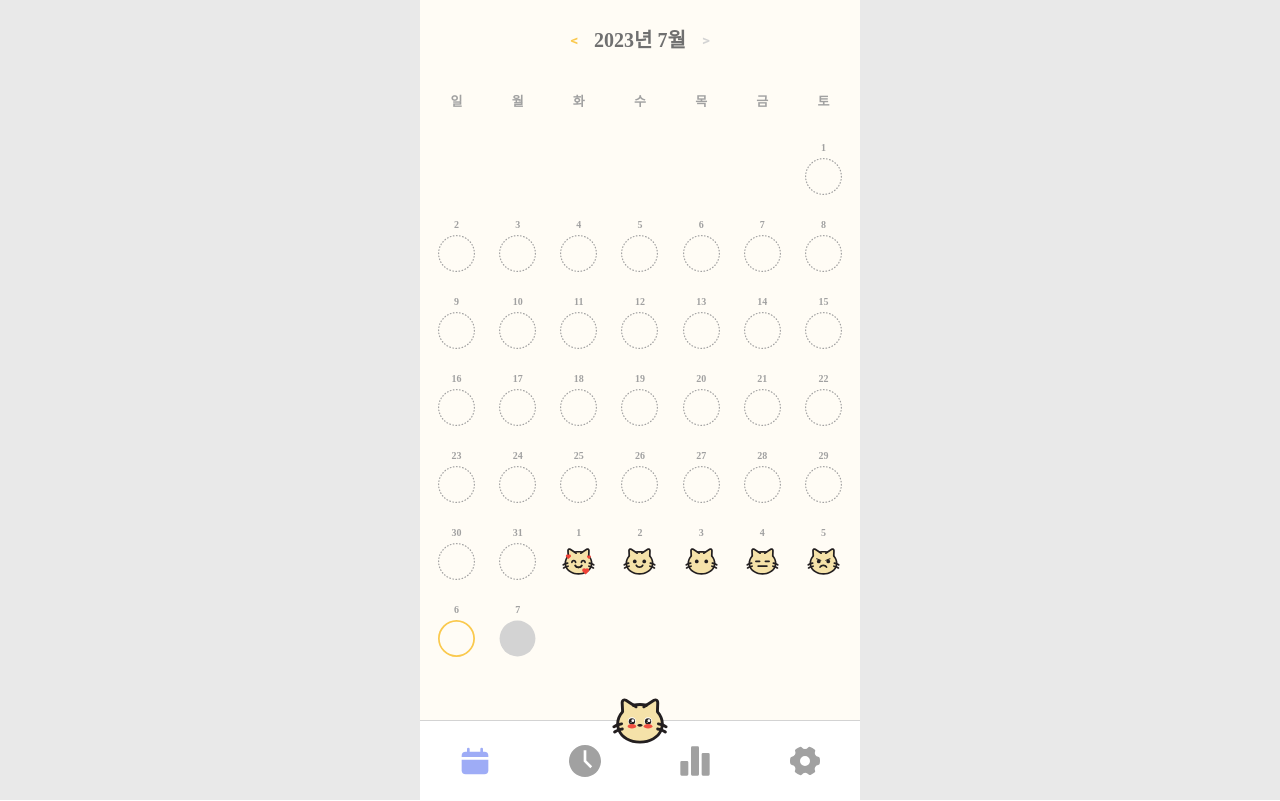
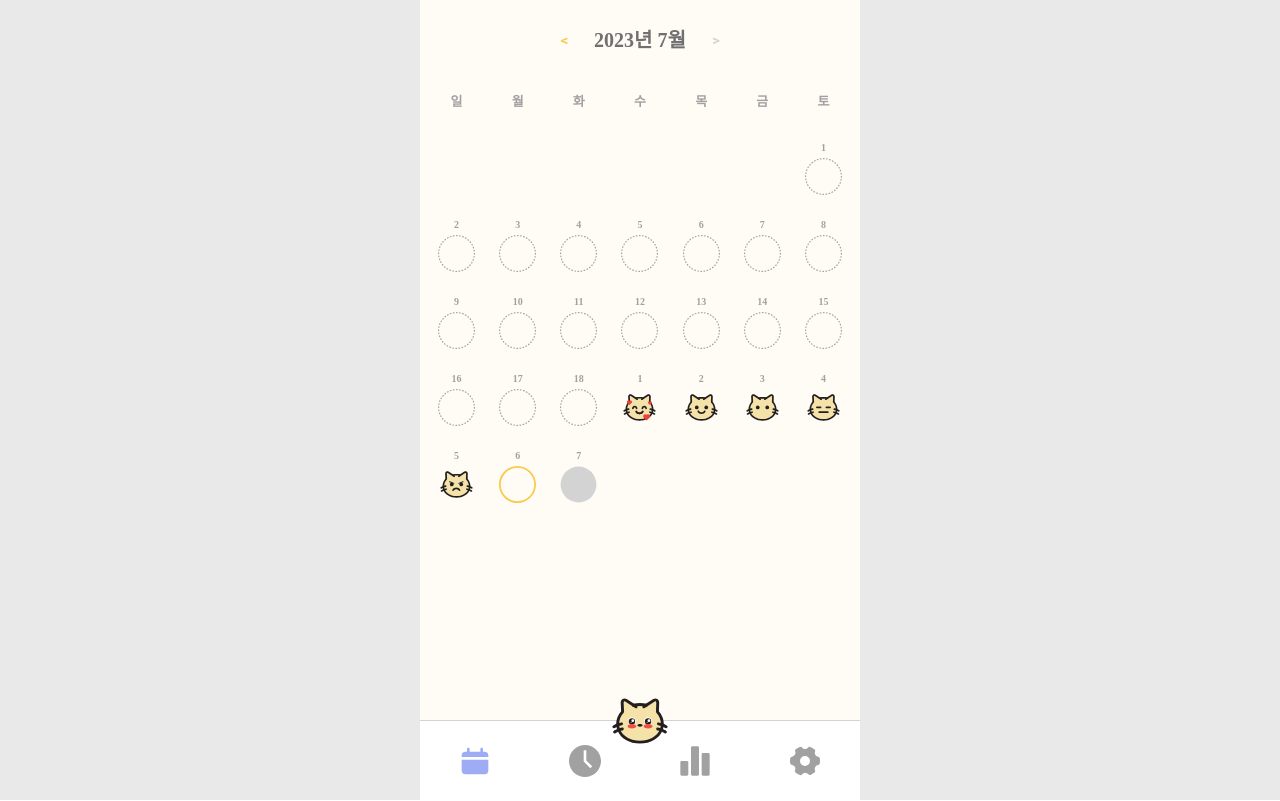
Before and after one commit to ShinjungOh/Haru-Hannyan, a React (Vite) app: page /calendar in a window 1280 px wide. Built offline with nearby package versions, Linux system fonts and the light colour scheme.

Commit message:
feat: 달력 날짜 가져오기 구현

```diff
--- a/src/lib/const/path.ts
+++ b/src/lib/const/path.ts
@@ -2,9 +2,10 @@ export const PATH = {
   HOME: '/',
   SIGN_IN: '/signin',
   SIGN_UP: '/signup',
+  OAUTH_KAKAO: '/oauth/kakao',
   CALENDAR: '/calendar',
   TIMELINE: '/timeline',
   REPORT: '/report',
   SETTING: '/setting',
-  OAUTH_KAKAO: '/oauth/kakao',
+  WRITE: '/write',
 };
--- a/src/pages/CalendarPage.tsx
+++ b/src/pages/CalendarPage.tsx
@@ -7,13 +7,28 @@ import styleTokenCss from '@ui/styles/styleToken.css';
 
 const dayName = ['일', '월', '화', '수', '목', '금', '토'];
 
-const range = (end) =>
+const range = (end: number) =>
   Array(end)
     .fill(0)
     .map((_, index) => index + 1);
 
 export default function CalendarPage() {
-  const daysInMonth = 31;
+  const getCurrentMonthFirstDay = () => {
+    const currentDate = new Date();
+    return new Date(currentDate.getFullYear(), currentDate.getMonth(), 1);
+  };
+
+  const getCurrentMonthLastDay = () => {
+    const currentDate = new Date();
+    const currentMonth = new Date(currentDate);
+    currentMonth.setMonth(currentMonth.getMonth() + 1);
+    const nextMonth = new Date(currentMonth.getTime() - 1);
+    return nextMonth.getDate();
+  };
+
+  const firstDayOfMonth = getCurrentMonthFirstDay().getDay();
+
+  const daysInMonth = getCurrentMonthLastDay();
 
   return (
     <>
@@ -28,7 +43,7 @@ export default function CalendarPage() {
         </WeekRow>
         <WeekRow>
           <>
-            {Array(6)
+            {Array(firstDayOfMonth)
               .fill(0)
               .map((_, index) => (
                 <div key={index} />
@@ -53,6 +68,7 @@ export default function CalendarPage() {
 
 const Container = styled(Body)`
   padding: 15px 6px;
+  overflow-y: auto;
 `;
 
 const WeekRow = styled.div`
--- /dev/null
+++ b/src/pages/WritePostPage.tsx
@@ -0,0 +1,11 @@
+import Header from '@ui/components/layout/Header';
+import Body from '@ui/components/layout/Body';
+
+export default function WritePostPage() {
+  return (
+    <>
+      <Header />
+      <Body>WritePostPage page</Body>
+    </>
+  );
+}
--- a/src/routes.tsx
+++ b/src/routes.tsx
@@ -8,6 +8,7 @@ import TimelinePage from './pages/TimelinePage';
 import ReportPage from './pages/ReportPage';
 import SettingPage from './pages/SettingPage';
 import AuthKakaoPage from './pages/AuthKakaoPage';
+import WritePostPage from './pages/WritePostPage';
 
 const routes = [
   {
@@ -16,11 +17,12 @@ const routes = [
       { path: PATH.HOME, element: <HomePage /> },
       { path: PATH.SIGN_IN, element: <SigninPage /> },
       { path: PATH.SIGN_UP, element: <SignupPage /> },
+      { path: PATH.OAUTH_KAKAO, element: <AuthKakaoPage /> },
       { path: PATH.CALENDAR, element: <CalendarPage /> },
       { path: PATH.TIMELINE, element: <TimelinePage /> },
       { path: PATH.REPORT, element: <ReportPage /> },
       { path: PATH.SETTING, element: <SettingPage /> },
-      { path: PATH.OAUTH_KAKAO, element: <AuthKakaoPage /> },
+      { path: PATH.WRITE, element: <WritePostPage /> },
     ],
   },
 ];
--- a/src/ui/components/DateColumn.tsx
+++ b/src/ui/components/DateColumn.tsx
@@ -1,5 +1,7 @@
 import styleTokenCss from '@ui/styles/styleToken.css';
 import styled from '@emotion/styled';
+import { useNavigate } from 'react-router';
+import { PATH } from '@lib/const/path';
 
 const calendarImageTypeSrc = {
   today: 'images/icon/calendar/today.svg',
@@ -15,21 +17,29 @@ const calendarImageTypeSrc = {
 type DayBoxProps = {
   date: number;
   type: 'today' | 'available' | 'disabled' | 'great' | 'good' | 'normal' | 'bad' | 'angry';
-  onClick?: () => void;
 };
 
-export default function DateColumn({ date, type, onClick }: DayBoxProps) {
+export default function DateColumn({ date, type }: DayBoxProps) {
+  const navigate = useNavigate();
   const imgSrc = calendarImageTypeSrc[type];
 
+  const handleClickPage = (
+    type: 'today' | 'available' | 'disabled' | 'great' | 'good' | 'normal' | 'bad' | 'angry',
+  ) => {
+    if (type !== 'disabled') {
+      navigate(PATH.WRITE);
+    }
+  };
+
   return (
-    <Day onClick={onClick}>
+    <Day onClick={() => handleClickPage(type)} type={type}>
       <DateNumber>{date}</DateNumber>
       <img src={imgSrc} alt="달력 아이콘" />
     </Day>
   );
 }
 
-const Day = styled.div`
+const Day = styled.div<{ type: 'today' | 'available' | 'disabled' | 'great' | 'good' | 'normal' | 'bad' | 'angry' }>`
   width: 37px;
   height: 57px;
   display: flex;
@@ -37,7 +47,7 @@ const Day = styled.div`
   justify-content: center;
   align-items: center;
   color: ${styleTokenCss.color.gray3};
-  cursor: pointer;
+  cursor: ${(props) => (props.type === 'disabled' ? 'not-allowed' : 'pointer')};
 
   img {
     width: 100%;
--- a/src/ui/components/layout/Header.tsx
+++ b/src/ui/components/layout/Header.tsx
@@ -1,12 +1,29 @@
 import styled from '@emotion/styled';
+import { useState } from 'react';
 import styleToken from '../../styles/styleToken.css';
 
 export default function Header() {
+  const [currentDate, setCurrentDate] = useState(new Date());
+
+  const handleChangeDateToPrev = () => {
+    const prevDate = new Date(currentDate);
+    prevDate.setMonth(prevDate.getMonth() - 1);
+    setCurrentDate(prevDate);
+  };
+
+  const handleChangeDateToNext = () => {
+    const nextDate = new Date(currentDate);
+    nextDate.setMonth(nextDate.getMonth() + 1);
+    setCurrentDate(nextDate);
+  };
+
   return (
     <Container>
-      <ArrowLeft>﹤</ArrowLeft>
-      <SelectDate>2023년 7월</SelectDate>
-      <ArrowRight>﹥</ArrowRight>
+      <ArrowLeft onClick={handleChangeDateToPrev}>﹤</ArrowLeft>
+      <SelectDate>
+        {currentDate.getFullYear()}년 {currentDate.getMonth() + 1}월
+      </SelectDate>
+      <ArrowRight onClick={handleChangeDateToNext}>﹥</ArrowRight>
     </Container>
   );
 }
@@ -25,9 +42,15 @@ const ArrowLeft = styled.div`
   padding: 0 12px;
   color: ${styleToken.color.primary};
   cursor: pointer;
+  border: none;
 `;
 
 const SelectDate = styled.div`
+  width: 112px;
+  display: flex;
+  flex-direction: row;
+  justify-content: center;
+  align-items: center;
   font-size: 20px;
   color: ${styleToken.color.gray2};
 `;
```
